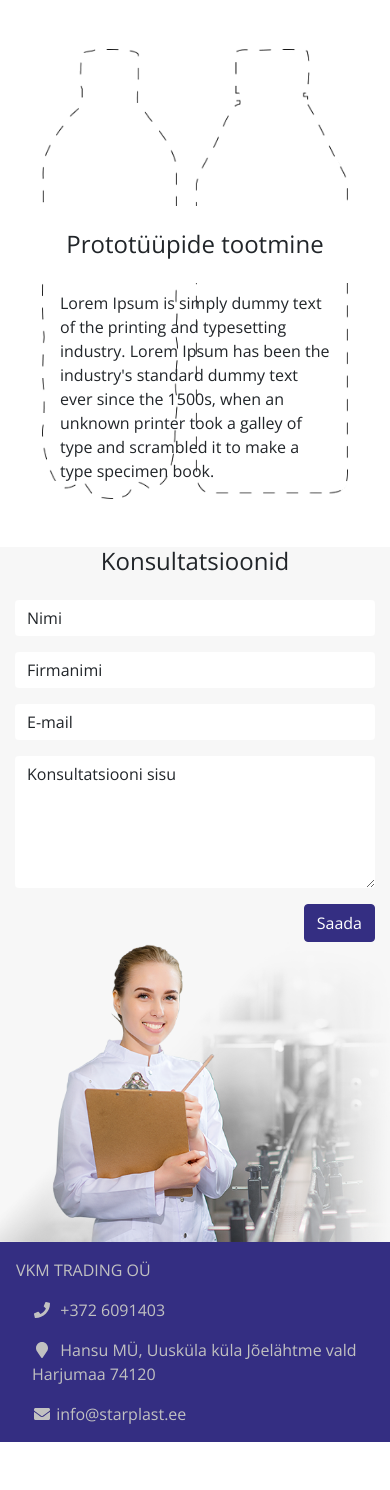
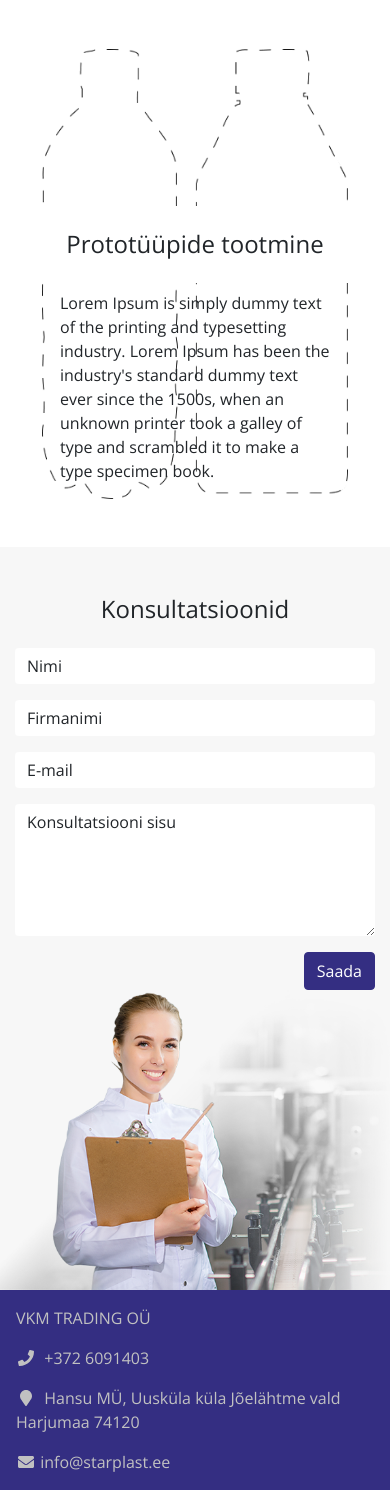
Before and after one commit to mehha/vkm-arendus, a PHP site: page / in a window 390 px wide. Shown: the part 1332-2822 px from the top of the page. Before the commit the page ends 2774 px from the top, so only its background shows below. Run offline with PHP 8.4, Linux system fonts and the light colour scheme.

Commit message:
parandused

```diff
--- a/assets/css/main.scss
+++ b/assets/css/main.scss
@@ -115,7 +115,7 @@ footer {
   }
   footer {
     & > .container { min-height: 100px;
-      & > p { padding-bottom: 0; margin-bottom: 0; }
+      //& > p { padding-bottom: 0; margin-bottom: 0; }
     }
   }
 }
--- a/index.html
+++ b/index.html
@@ -80,7 +80,7 @@
         </div>
     </div>
 </section>
-<section class="bg-gray pt-md-5">
+<section class="bg-gray pt-5">
     <section class="container">
         <div class="row bg-gray row-grid">
             <div class="col-sm-12 col-md-6 order-2 order-md-1 background-woman woman"></div>
@@ -107,11 +107,11 @@
 </section>
 
 <footer>
-        <div class="container d-md-flex align-items-center p-3">
-            <p>VKM TRADING OÜ</p>
-            <p class="pl-3 ml-auto"><i class="fa fa-phone fa-fw"></i>&nbsp; +372 6091403</p>
-            <p class="pl-3"><i class="fa fa-map-marker fa-fw"></i>&nbsp; Hansu MÜ, Uusküla küla Jõelähtme vald Harjumaa 74120</p>
-            <p class="pl-3"><i class="fa fa-envelope fa-fw"></i>&nbsp;<a href="mailto:info@starplast.ee">info@starplast.ee</a></p>
+        <div class="container d-xl-flex align-items-center p-3">
+            <p class="mb-xl-0">VKM TRADING OÜ</p>
+            <p class="pl-xl-3 mb-xl-0 ml-auto"><i class="fa fa-phone fa-fw"></i>&nbsp; +372 6091403</p>
+            <p class="pl-xl-3 mb-xl-0"><i class="fa fa-map-marker fa-fw"></i>&nbsp; Hansu MÜ, Uusküla küla Jõelähtme vald Harjumaa 74120</p>
+            <p class="pl-xl-3 mb-xl-0"><i class="fa fa-envelope fa-fw"></i>&nbsp;<a href="mailto:info@starplast.ee">info@starplast.ee</a></p>
         </div>
 </footer>
 
```
Also changed, not shown: assets/css/main.css.
